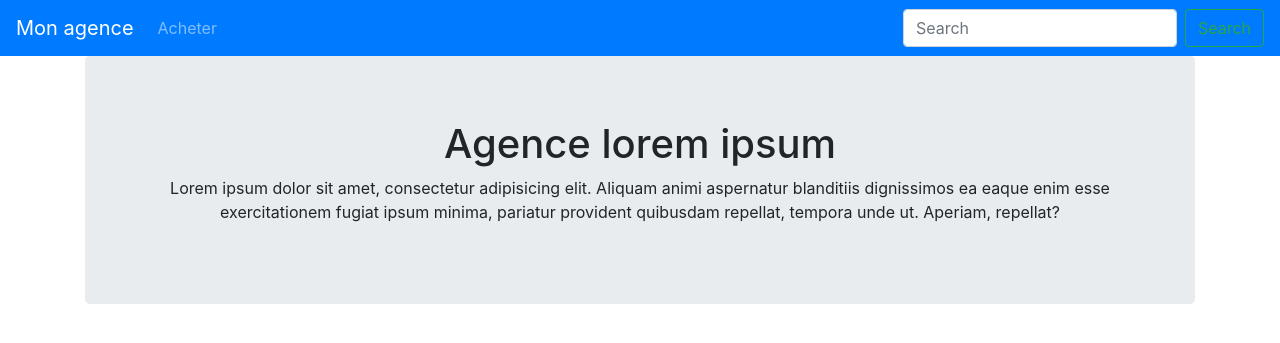
After one commit to driiich/symfony4, a Symfony app: template templates/pages/home.html.twig in a window 1280 px wide. The commit adds this page. Shown: the top 343 px of the page. Run offline with Twig, Linux system fonts and the light colour scheme; the template is opened without the code that fills it, so the values that code supplies are empty; some libraries are stand-ins or nearby versions.

Commit message:
Fin Nos premières pages

```diff
--- a/config/routes.yaml
+++ b/config/routes.yaml
@@ -1,4 +1,3 @@
-
 #index:
 #    path: /
 #    controller: App\Controller\DefaultController::index
--- a/config/services.yaml
+++ b/config/services.yaml
@@ -23,6 +23,3 @@ services:
     App\Controller\:
         resource: '../src/Controller'
         tags: ['controller.service_arguments']
-
-    # add more service definitions when explicit configuration is needed
-    # please note that last definitions always *replace* previous ones
--- a/templates/base.html.twig
+++ b/templates/base.html.twig
@@ -3,10 +3,46 @@
 <head>
     <meta charset="UTF-8">
     <title>{% block title %}Welcome!{% endblock %}</title>
+    <link rel="stylesheet" href="https://stackpath.bootstrapcdn.com/bootstrap/4.3.1/css/bootstrap.min.css"
+          integrity="sha384-ggOyR0iXCbMQv3Xipma34MD+dH/1fQ784/j6cY/iJTQUOhcWr7x9JvoRxT2MZw1T" crossorigin="anonymous">
+
     {% block stylesheets %}{% endblock %}
 </head>
 <body>
+<nav class="navbar navbar-expand-lg navbar-dark bg-primary">
+    <a class="navbar-brand" href="{{ path('home') }}">Mon agence</a>
+    <button class="navbar-toggler" type="button" data-toggle="collapse" data-target="#navbarSupportedContent"
+            aria-controls="navbarSupportedContent" aria-expanded="false" aria-label="Toggle navigation">
+        <span class="navbar-toggler-icon"></span>
+    </button>
+
+    <div class="collapse navbar-collapse" id="navbarSupportedContent">
+        <ul class="navbar-nav mr-auto">
+            <li class="nav-item">
+                <a class="nav-link{% if current_menu is defined and current_menu == 'properties' %} active{% endif %}"
+                   href="{{ path('property.index') }}">Acheter</a>
+            </li>
+        </ul>
+        <form class="form-inline my-2 my-lg-0">
+            <input class="form-control mr-sm-2" type="search" placeholder="Search" aria-label="Search">
+            <button class="btn btn-outline-success my-2 my-sm-0" type="submit">Search</button>
+        </form>
+    </div>
+</nav>
+
 {% block body %}{% endblock %}
-        {% block javascripts %}{% endblock %}
+{% block javascripts %}
+    <script src="https://code.jquery.com/jquery-3.3.1.slim.min.js"
+            integrity="sha384-q8i/X+965DzO0rT7abK41JStQIAqVgRVzpbzo5smXKp4YfRvH+8abtTE1Pi6jizo"
+            crossorigin="anonymous"></script>
+    <script src="https://cdnjs.cloudflare.com/ajax/libs/popper.js/1.14.7/umd/popper.min.js"
+            integrity="sha384-UO2eT0CpHqdSJQ6hJty5KVphtPhzWj9WO1clHTMGa3JDZwrnQq4sF86dIHNDz0W1"
+            crossorigin="anonymous"></script>
+    <script src="https://stackpath.bootstrapcdn.com/bootstrap/4.3.1/js/bootstrap.min.js"
+            integrity="sha384-JjSmVgyd0p3pXB1rRibZUAYoIIy6OrQ6VrjIEaFf/nJGzIxFDsf4x0xIM+B07jRM"
+            crossorigin="anonymous"></script>
+{% endblock %}
+
+
 </body>
 </html>
--- /dev/null
+++ b/templates/pages/home.html.twig
@@ -0,0 +1,11 @@
+{% extends 'base.html.twig' %}
+{% block body %}
+    <div class="container">
+        <div class="jumbotron text-center">
+            <h1>Agence lorem ipsum</h1>
+            <p>Lorem ipsum dolor sit amet, consectetur adipisicing elit. Aliquam animi aspernatur blanditiis dignissimos ea
+                eaque enim esse exercitationem fugiat ipsum minima, pariatur provident quibusdam repellat, tempora unde ut.
+                Aperiam, repellat?</p>
+        </div>
+    </div>
+{% endblock %}
```
Also changed, not shown: src/Controller/HomeController.php (added, +20 -0 lines), src/Controller/PropertyController.php (added, +22 -0 lines), templates/property/index.html.twig (added, +9 -0 lines). Lines whose indentation alone changed are shown as unchanged.
